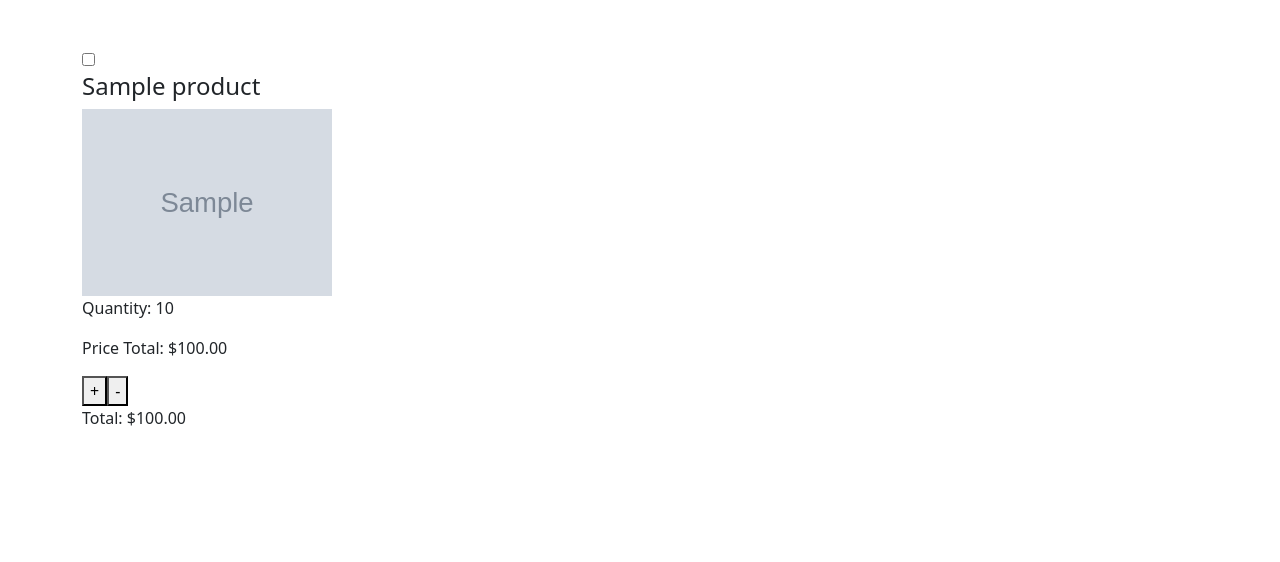
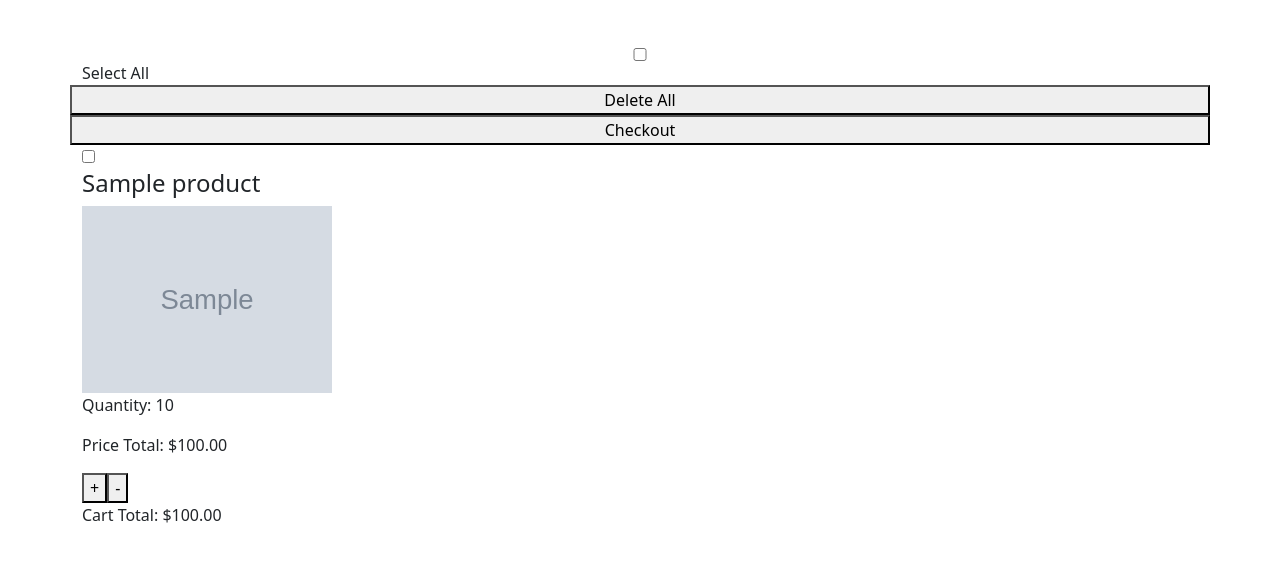
Before and after one commit to edomanuli/pharaohz-cart, a Flask app: page /cart in a window 1280 px wide. Shown: the part 56-618 px from the top of the page. Run offline with Flask 3, Linux system fonts and the light colour scheme; a user stored in the database is signed in; tables that the repository leaves empty hold one stand-in row (values such as "Sample post"); grey boxes marked "Sample" are stand-in pictures; some libraries are stand-ins or nearby versions.

Commit message:
Bulk delete and bulk select functionality

```diff
--- a/models.py
+++ b/models.py
@@ -9,15 +9,15 @@ db = SQLAlchemy()
 
 class User(db.Model, UserMixin):
     """Create users table to hold data"""
-    user_id = db.Column(db.Integer, primary_key=True, autoincrement=True, nullable=False, unique=True)
+    user_id = db.Column(db.Integer, primary_key=True, autoincrement=True, nullable=False)
     first_name = db.Column(db.String(20), unique=False, nullable=False)
     last_name = db.Column(db.String(20), unique=False, nullable=False)
     username = db.Column(db.String(120), unique=True, nullable=False)
     email = db.Column(db.String(50), unique=True, nullable=False)
     image_file = db.Column(db.String(256), nullable=False, default='default.jpg')
     password = db.Column(db.String(256), unique=False, nullable=False)
-    cart = db.relationship('Cart', backref='user_cart', lazy='dynamic')
-    order = db.relationship('Order', back_populates='user', lazy='dynamic')
+    cart = db.relationship('Cart', backref='user_cart', lazy='dynamic', cascade="all, delete-orphan")
+    order = db.relationship('Order', back_populates='user', lazy='dynamic', cascade="all, delete-orphan")
 
     def __repr__(self):
         return f"<User(user_id={self.user_id}, first_name={self.first_name}, last_name={self.last_name}, username={self.username}, email={self.email}, password={self.password})>"
@@ -36,7 +36,7 @@ class Product(db.Model):
     stock_quantity = db.Column(db.Integer)
     thumbnail = db.Column(db.String(200), nullable=False)
     category = db.Column(db.String(100))
-    cart_items = db.relationship('CartItem', back_populates='product', lazy=True)
+    cart_items = db.relationship('CartItem', back_populates='product', lazy=True, cascade="all, delete-orphan")
 
     def __repr__(self):
         return f"<Product(product_id={self.id}, title={self.title}, price={self.price})>"
@@ -57,14 +57,14 @@ class Cart(db.Model):
     cart_id = db.Column(db.Integer, primary_key=True, autoincrement=True, nullable=False)
     user_id = db.Column(db.Integer, db.ForeignKey('user.user_id'))
     created_at = db.Column(db.DateTime, nullable=False, default=datetime.utcnow)
-    cart_items = db.relationship('CartItem', back_populates='cart', lazy=True)
+    cart_items = db.relationship('CartItem', back_populates='cart', lazy=True, cascade="all, delete-orphan")
 
     def __repr__(self):
         return f"<Cart(cart_id={self.cart_id}, user_id={self.user_id}, created_at={self.created_at})>"
 
 class CartItem(db.Model):
     """Cart Items table to hold cart item info"""
-    item_id = db.Column(db.Integer, primary_key=True)
+    item_id = db.Column(db.Integer, primary_key=True, autoincrement=True)
     cart_id = db.Column(db.Integer, db.ForeignKey('cart.cart_id'))
     product_id = db.Column(db.Integer, db.ForeignKey('product.id'))
     quantity = db.Column(db.Integer)
--- a/server.py
+++ b/server.py
@@ -218,19 +218,6 @@ def view_cart():
 
     return jsonify(items_list)
 
-# @app.route('/cart_render')
-# @login_required
-# def render_cart():
-#     """Serving items in cart"""
-
-#     user_cart = Cart.query.filter_by(user_id=current_user.user_id).first()
-#     if not user_cart:
-#         cart_items = []
-#         return jsonify({"message": "Your cart is empty."})
-#     else:
-#         cart_items = CartItem.query.filter_by(cart_id=user_cart.cart_id).all()
-
-#     return render_template('cart.html', cart_items=cart_items)
 
 @app.route('/cart')
 def cart_page():
@@ -240,6 +227,31 @@ def cart_page():
 
     return render_template('cart.html')
 
+@app.route('/delete_items', methods=["POST"])
+@login_required
+def delete_items():
+    """Route to delete selected items"""
+    if not current_user.is_authenticated:
+        return jsonify({"message": "Please log in to remove items."}), 403
+
+    product_ids = request.json.get('product_ids', [None])
+
+    if isinstance(product_ids, int):
+        product_ids = [product_ids]
+
+    if not product_ids or not isinstance(product_ids, list):
+        return jsonify({"message": "No items selected for deletion."}), 400
+
+    # fetch the user's cart
+    user_cart = Cart.query.filter_by(user_id=current_user.user_id).first()
+
+    # Delete the selected cart items
+    CartItem.query.filter(CartItem.cart_id == user_cart.cart_id, CartItem.product_id.in_(product_ids)).delete(synchronize_session=False)
+
+    db.session.commit()
+
+    return jsonify({"message": "Items deleted successfully."})
+
 
 
 if __name__ == '__main__':
--- a/static/js/cart.js
+++ b/static/js/cart.js
@@ -9,6 +9,86 @@ const loadCartItems = () => {
                 return;
             }
 
+            const selectCheckbox = document.createElement("input");
+            selectCheckbox.setAttribute("type", "checkbox");
+            selectCheckbox.setAttribute("id", "select-all");
+            selectCheckbox.setAttribute("name", "select-all");
+            selectCheckbox.setAttribute("value", "select-all-checkbox");
+            cartContainer.appendChild(selectCheckbox);
+
+            const selectCheckboxLabel = document.createElement("label");
+            selectCheckboxLabel.setAttribute("for", "select-all");
+            selectCheckboxLabel.textContent = "Select All";
+            cartContainer.appendChild(selectCheckboxLabel);
+
+            const deleteAll = document.createElement("button");
+            deleteAll.classList.add("delete-selected-items");
+            deleteAll.textContent = "Delete All";
+            deleteAll.addEventListener('click', () => {
+                // query selected items
+                const allSelectedCheckboxes = document.querySelectorAll('input[name="selectedItems"]:checked');
+                console.log("Total checkboxes:", document.querySelectorAll('input[name="selectedItems"]').length);
+                console.log("Checked checkboxes:", allSelectedCheckboxes.length);
+
+                let itemsToDelete = [];
+
+                allSelectedCheckboxes.forEach(checkbox => {
+                    console.log(checkbox.value);
+                    if (checkbox.value && checkbox.value !== 'undefined') {
+                        itemsToDelete.push(checkbox.value);
+                    }
+                });
+
+                console.log("Items to delete:", itemsToDelete)
+                if (itemsToDelete.length === 0) {
+                    alert('Please select items to delete.');
+                    return;
+                }
+
+
+                fetch('/delete_items', {
+                    method: 'POST',
+                    headers: {
+                        'Content-Type': 'application/json'
+                    },
+                    body: JSON.stringify({ product_ids: itemsToDelete })
+                })
+                    .then(response => response.json())
+                    .then(data => {
+                        if (data.message && data.message === "Items deleted successfully.") {
+                            allSelectedCheckboxes.forEach(checkbox => {
+                                // remove the container for the deleted items
+                                const removeElement = checkbox.closest('div');
+                                cartContainer.removeChild(removeElement);
+                                // TODO: clear out the total value in the cart
+                            });
+                            alert(data.message);
+                        } else {
+                            alert(`Failed to delete items: ${data.message}`)
+                        }
+
+                    })
+                    .catch(error => console.error(`Error during deletion: ${error}`));
+            });
+            cartContainer.appendChild(deleteAll);
+
+            const checkOut = document.createElement("button");
+            checkOut.classList.add("checkout-selected-items");
+            checkOut.textContent = "Checkout";
+            checkOut.addEventListener('click', () => {
+
+            })
+            cartContainer.appendChild(checkOut);
+
+            // Event listener for selectAll checkbox
+            selectCheckbox.addEventListener('change', () => {
+                const itemCheckboxes = document.querySelectorAll('input[name="selectedItems"]');
+                itemCheckboxes.forEach(checkbox => {
+                    checkbox.checked = selectCheckbox.checked;
+                });
+            });
+
+
 
             let total = 0;
 
@@ -19,8 +99,17 @@ const loadCartItems = () => {
                 allPrices.forEach(priceElement => {
                     total += parseFloat(priceElement.textContent.replace('Price Total: $', ''));
                 });
-                totalPrice.textContent = "Total: $" + total.toFixed(2);
+                totalPrice.textContent = "Cart Total: $" + total.toFixed(2);
             }
+
+            // const cartTotal = () => {
+            //     const cartPrice = document.querySelectorAll('p.cart-total-price'); // Using class for item totals
+            //     total = 0;
+            //     cartPrice.forEach(priceElement => {
+            //         total += parseFloat(priceElement.textContent.replace('Cart Total: $', ''));
+            //     });
+            //     totalPrice.textContent = "Cart Total: $" + total.toFixed(2);
+            // }
 
             data.forEach(item => {
                 // create a div for each item
@@ -30,7 +119,8 @@ const loadCartItems = () => {
                 const checkbox = document.createElement("input");
                 checkbox.setAttribute("type", "checkbox");
                 checkbox.setAttribute("name", "selectedItems");
-                checkbox.setAttribute("value", item.product.id);
+                checkbox.setAttribute("value", item.product_id);
+
                 itemDiv.appendChild(checkbox);
 
                 const title = document.createElement("h4");
@@ -88,12 +178,12 @@ const loadCartItems = () => {
             });
 
             const totalPrice = document.createElement('p')
-            totalPrice.setAttribute("id", "total-price");
+            totalPrice.setAttribute("id", "cart-total-price");
             totalPrice.textContent = "Cart Total: $" + total.toFixed(2);
             cartContainer.appendChild(totalPrice);
 
             updateTotal();
-
+            // cartTotal()
 
         })
         .catch(error => console.error("There was an error fetching cart items:", error))
@@ -138,9 +228,8 @@ const attachAddToCartEventListeners = () => {
 }
 
 document.addEventListener('DOMContentLoaded', () => {
-    if (window.location.pathname === '/templates/cart.html') {
+    if (window.location.pathname === '/cart.html') {
         loadCartItems();
-        attachCartEventListeners();
     }
 
     attachAddToCartEventListeners();
--- a/templates/cart.html
+++ b/templates/cart.html
@@ -8,5 +8,5 @@
 <script>
     const cartApiUrl = "{{ url_for('view_cart') }}";
 </script>
-<script src="{{ url_for('static', filename='js/cart.js') }}"></script>
+
 {% endblock content %}
--- a/templates/layout.html
+++ b/templates/layout.html
@@ -107,6 +107,5 @@
         <!--Footer here-->
     </footer>
     <script src="{{ url_for('static', filename='js/cart.js') }}"></script>
-
   </body>
 </html>
```
